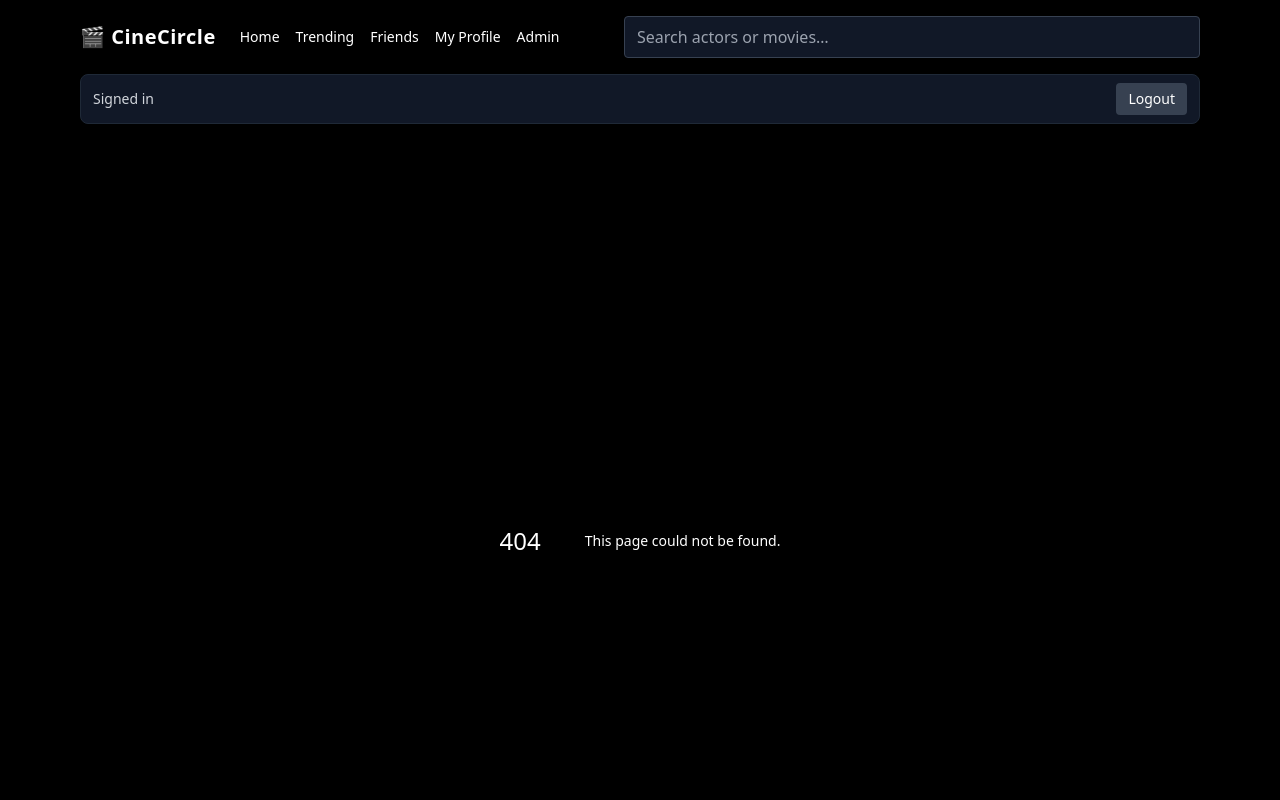
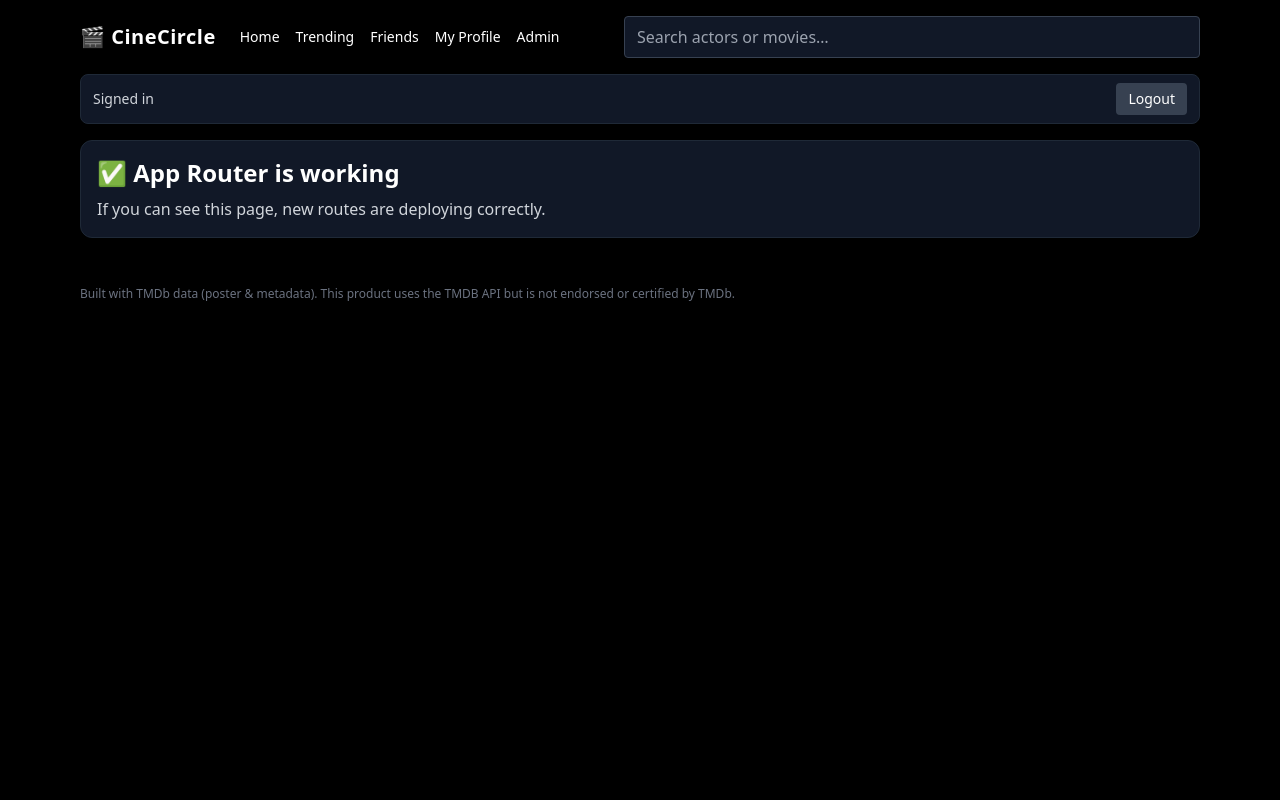
Before and after one commit to krantzkiduece/moviestwo, a Next.js app: page /check in a window 1280 px wide. Before the commit this address had no page. Shown: the top 800 px of the page. Built offline with nearby package versions, Linux system fonts and the light colour scheme.

Commit message:
Create page.tsx

```diff
--- /dev/null
+++ b/src/app/check/page.tsx
@@ -0,0 +1,8 @@
+export default function CheckPage() {
+  return (
+    <div className="card">
+      <h1 className="text-2xl font-bold">✅ App Router is working</h1>
+      <p className="text-gray-300 mt-2">If you can see this page, new routes are deploying correctly.</p>
+    </div>
+  );
+}
```
